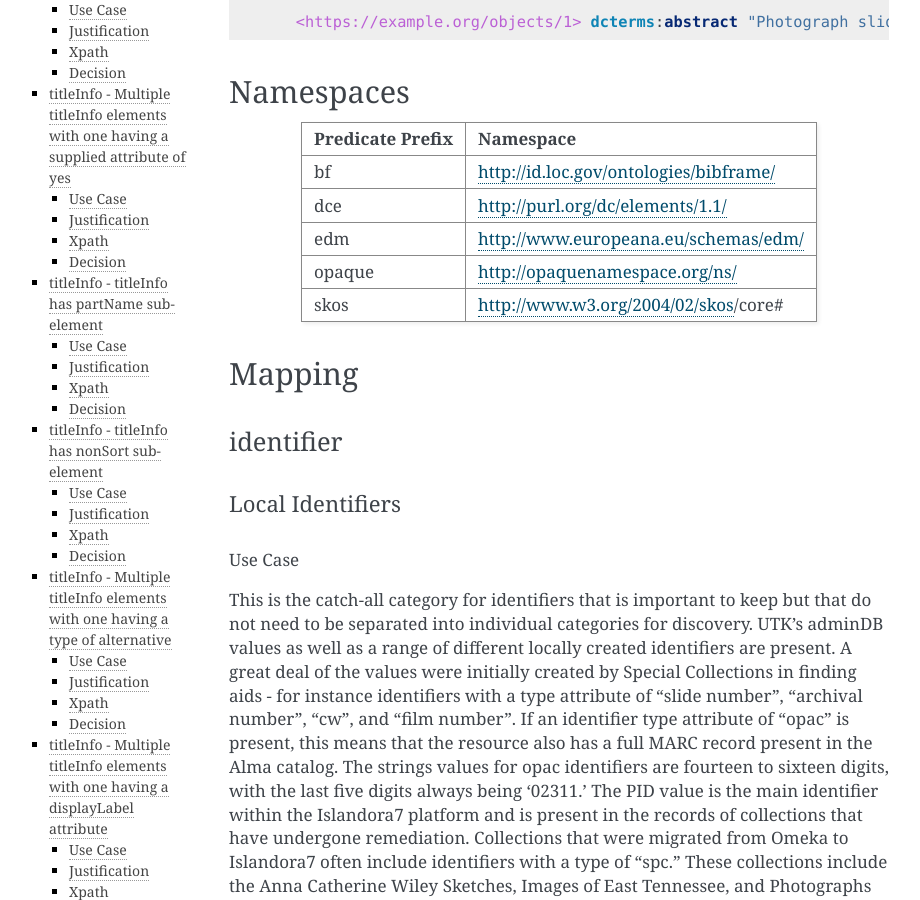
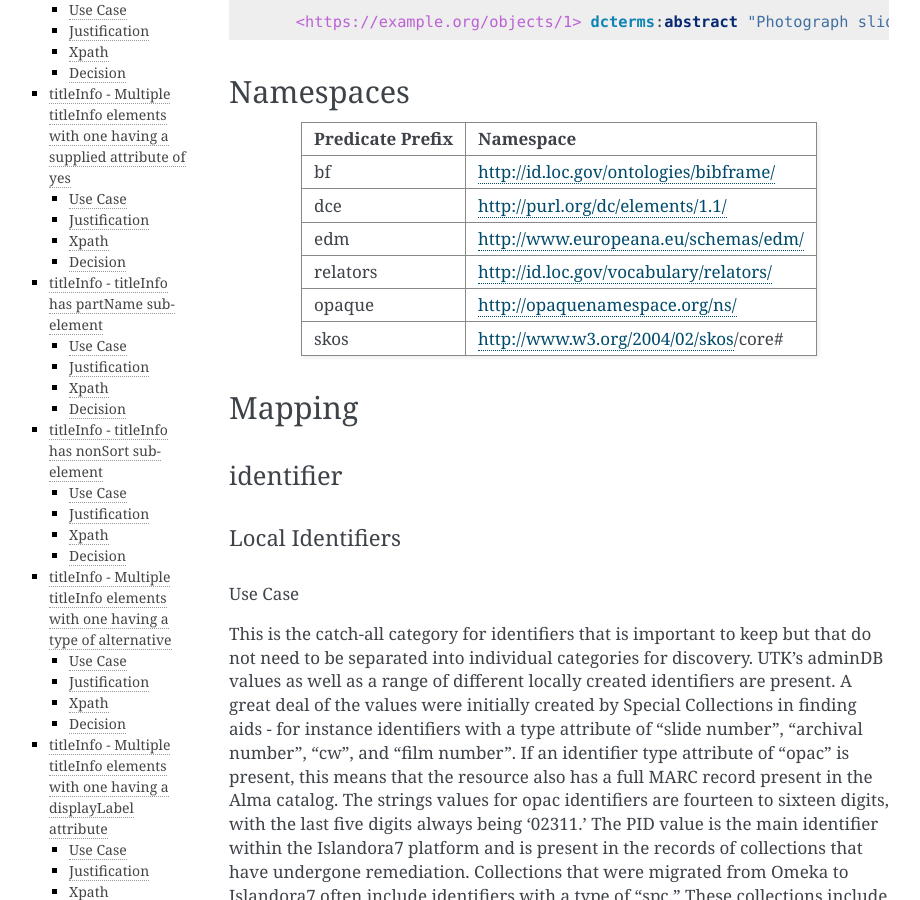
Before and after one commit to UTKcataloging/mods_to_rdf, a Sphinx documentation site: the page built from docs/source/contents/4_draft_mapping.rst, in a window 1280 px wide and 900 px high, scrolled down 1019 px. Shown: the whole window, without its empty margins (191-1111 px from the left). Built offline with Sphinx 7.4.7, drawn with Linux system fonts in a browser that asks for light colours; formulas are drawn with MathJax 3.

Commit message:
Add relators namespace.

```diff
--- a/docs/source/contents/4_draft_mapping.rst
+++ b/docs/source/contents/4_draft_mapping.rst
@@ -52,6 +52,8 @@ Namespaces
 | dce              | http://purl.org/dc/elements/1.1/       |
 +------------------+----------------------------------------+
 | edm              | http://www.europeana.eu/schemas/edm/   |
++------------------+----------------------------------------+
+| relators         | http://id.loc.gov/vocabulary/relators/ |
 +------------------+----------------------------------------+
 | opaque           | http://opaquenamespace.org/ns/         |
 +------------------+----------------------------------------+
```
